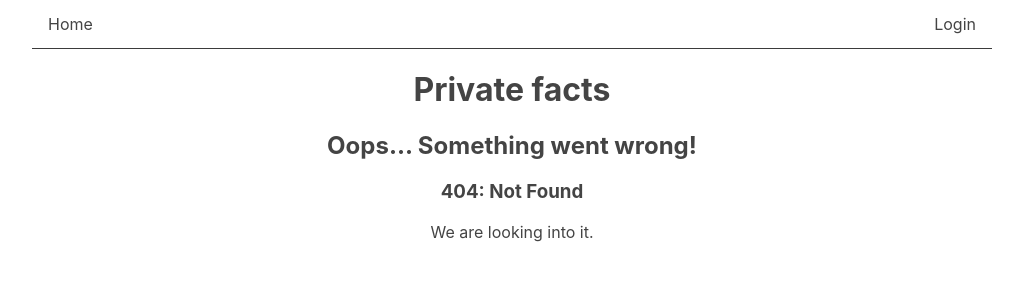
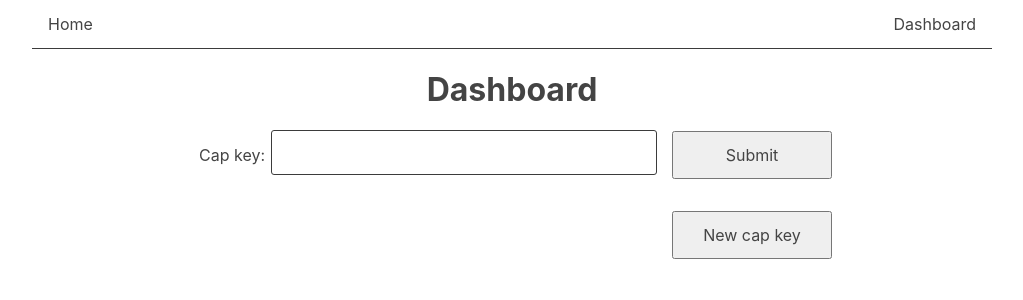
Before and after one commit to blaisep/private_facts, a SvelteKit app in the folder packages/: page /dashboard in a window 1280 px wide. Before the commit this address had no page. Shown: the top 300 px of the page, without its empty margins (128-1151 px from the left). Built offline with nearby package versions, Linux system fonts and the light colour scheme.

Commit message:
Replaced TOTP with cap key
- Replaced TOTP with an implementation of a cap key to better align with
  Tahoe's way of handling user / data.

```diff
--- a/packages/package.json
+++ b/packages/package.json
@@ -22,9 +22,5 @@
 		"svelte": "^5.0.0",
 		"vite": "^5.0.3",
 		"vitest": "^2.0.4"
-	},
-	"dependencies": {
-		"@paulmillr/qr": "^0.3.0",
-		"otpauth": "^9.3.5"
 	}
 }
--- a/packages/src/lib/components/nav-bar.svelte
+++ b/packages/src/lib/components/nav-bar.svelte
@@ -11,7 +11,7 @@
 
   <div class='cluster nav-right'>
     <ul>
-      <li><button onclick={() => goto('/auth/login')}>Login</button></li>
+      <li><button onclick={() => goto('/dashboard')}>Dashboard</button></li>
     </ul>
   </div>
 </nav>
--- a/packages/src/routes/+layout.svelte
+++ b/packages/src/routes/+layout.svelte
@@ -13,6 +13,7 @@
     --border-color: #3b3b3b;
     --font-family: -apple-system, BlinkMacSystemFont, avenir next, avenir, segoe ui, helvetica neue, helvetica, Cantarell, Ubuntu, roboto, noto, arial, sans-serif;
     --navbar-height: 3em;
+    --shade-color: #ccc;
     --theme-background: white;
     --theme-color: #444;
   }
@@ -54,4 +55,14 @@
     color: light-dark(rgba(16, 16, 16, 0.3), rgba(255, 255, 255, 0.3));
     border-color: light-dark(rgba(118, 118, 118, 0.3), rgba(195, 195, 195, 0.3));
   }
+
+  :global(input) {
+    font-size: 0.9em;
+    font-weight: 400;
+    padding: 0 1em;
+    height: 3em;
+    border: none;
+    border-radius: 2px;
+    outline: solid thin var(--border-color);
+  }
 </style>
--- a/packages/src/routes/+page.svelte
+++ b/packages/src/routes/+page.svelte
@@ -10,5 +10,5 @@
 <div class='landing-page'>
   <h1>Private facts</h1>
 
-  <button onclick={() => goto('/auth/login')}>Login</button>
+  <button onclick={() => goto('/dashboard')}>Dashboard</button>
 </div>
--- /dev/null
+++ b/packages/src/routes/dashboard/+page.server.js
@@ -0,0 +1,12 @@
+import { fail } from '@sveltejs/kit'
+
+export const actions = {
+  createCapKey: async ({ request }) => {
+    try {
+      return { success: true, endpoint: 'createCapKey', capKey: 123 }
+    } catch (err) {
+      console.log({ err })
+      return fail(500, { endpoint: 'createCapKey', error: err })
+    }
+  }
+}
--- /dev/null
+++ b/packages/src/routes/dashboard/+page.svelte
@@ -0,0 +1,136 @@
+<script>
+  import { enhance } from '$app/forms'
+  import { beforeNavigate } from '$app/navigation'
+
+  let capKey = $state()
+  let capKeyInput = $state()
+  let newCapKey = $state()
+  let checked = $state(false)
+
+  const submitKey = () => {
+    capKey = capKeyInput
+  }
+
+  const persistCapKey = () => {
+    capKey = newCapKey
+    newCapKey = undefined
+  }
+
+  const enhanceForm = () => {
+    return async ({ result, update }) => {
+      await update()
+      newCapKey = result.data.capKey
+    }
+  }
+
+  beforeNavigate(({ cancel }) => {
+    if (newCapKey && !capKey) {
+      cancel()
+      alert('Please confirm you copied and saved the cap key.')
+    }
+  })
+</script>
+
+<svelte:head>
+  <title>Private Facts dashboard</title>
+  <meta name='description' content='Private Facts dashboard.'>
+</svelte:head>
+<h1>Dashboard</h1>
+
+{#if !capKey && !newCapKey}
+  <div class='cap-key-div add'>
+    <div class='cap-key'>
+      <label for='capKeyInput'>Cap key:</label>
+      <input type='text' name='capKeyInput' bind:value={capKeyInput} />
+      <button onclick={submitKey}>Submit</button>
+    </div>
+
+    <form action='?/createCapKey' method='post' enctype='form-data' use:enhance={enhanceForm}>
+      <button type='submit'>New cap key</button>
+    </form>
+  </div>
+{:else if !capKey && newCapKey}
+  <div class='cap-key-div get'>
+    <label for='newCapKey'><h2>New cap key</h2></label>
+    <input type='text' id='newCapKey' name='newCapKey' value={newCapKey} />
+
+    <div class='warning'>
+      <h3>Attention!</h3>
+
+      <p>This is your new cap key. You need it to access your folders and files. It will not be saved nor ever shown again.</p>
+
+      <p><strong>Copy it now and save it somewhere safe.</strong></p>
+
+      <p>If you lose your cap key you will not be able to access your files anymore. You will have to create a new cap key and upload new files and folders.</p>
+
+      <div class='confirm-copy'>
+        <input type='checkbox' id='checkbox' name='checkbox' bind:checked />
+        <label for='copyCheckbox'>Copied and saved.</label>
+      </div>
+
+      <button disabled={!checked} onclick={persistCapKey}>Ok</button>
+    </div>
+  </div>
+{:else}
+  <h2>File tree</h2>
+  <p>{capKey}</p>
+{/if}
+
+<style>
+  form, .cap-key {
+    display: flex;
+  }
+
+  form button {
+    margin: 0 0 0 auto;
+  }
+
+  .cap-key {
+    margin: auto 0 2em 0;
+  }
+
+  .cap-key label {
+    min-width: 5em;
+    margin: auto 0;
+  }
+
+  .cap-key input {
+    width: 100%;
+  }
+
+  .cap-key button {
+    min-width: 10em;
+    margin: auto 0 auto 1em;
+  }
+
+  .cap-key-div {
+    max-width: 40em;
+    margin: 0 auto;
+  }
+
+  .cap-key-div.get {
+    display: flex;
+    flex-direction: column;
+  }
+
+  .confirm-copy {
+    display: flex;
+    justify-content: center;
+    align-items: center;
+  }
+
+  .confirm-copy input {
+    height: unset;
+    margin-right: 1em;
+    border: solid thin var(--border-color);
+    outline: none;
+  }
+
+  .warning {
+    border: solid thin var(--border-color);
+    border-radius: 10px;
+    background-color: var(--shade-color);
+    padding: 0.5em;
+    margin: 2em auto;
+  }
+</style>
```
Also changed, not shown: packages/src/lib/utils.js (deleted, +0 -20 lines), packages/src/routes/auth/login/+page.server.js (deleted, +0 -15 lines), packages/src/routes/auth/login/+page.svelte (deleted, +0 -50 lines), 1 other file (tests, documents, lock files or other folders).
